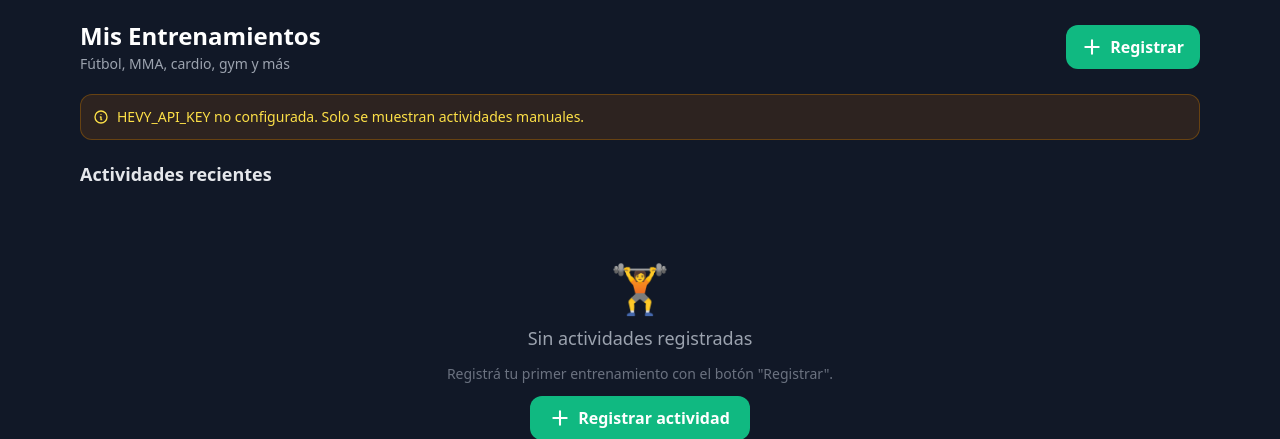
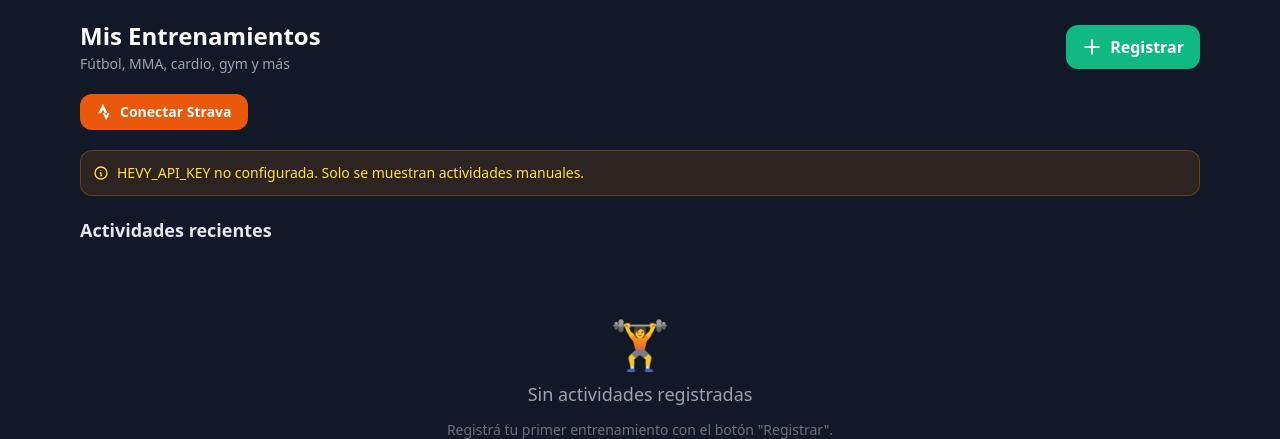
Before and after one commit to bgianfran/Tracker_Fitness, a FastAPI app: page /workouts in a window 1280 px wide. Shown: the part 57-496 px from the top of the page. Run offline with FastAPI, Linux system fonts and the light colour scheme; some libraries are stand-ins or nearby versions.

Commit message:
feat: Strava OAuth integration with activity sync in workout timeline
https://claude.ai/code/session_01HFVsMCMUkH4g91cKJJvTMi

```diff
--- a/app/database.py
+++ b/app/database.py
@@ -125,6 +125,18 @@ class ManualWorkout(Base):
     created_at = Column(DateTime, default=datetime.utcnow)
 
 
+class StravaToken(Base):
+    __tablename__ = "strava_tokens"
+
+    id = Column(Integer, primary_key=True)
+    athlete_id = Column(Integer, nullable=False)
+    access_token = Column(String, nullable=False)
+    refresh_token = Column(String, nullable=False)
+    expires_at = Column(Integer, nullable=False)  # Unix timestamp
+    created_at = Column(DateTime, default=datetime.utcnow)
+    updated_at = Column(DateTime, default=datetime.utcnow, onupdate=datetime.utcnow)
+
+
 def get_db():
     db = SessionLocal()
     try:
--- a/app/main.py
+++ b/app/main.py
@@ -9,9 +9,10 @@ import os
 import base64
 import json
 
-from app.database import get_db, init_db, FoodEntry, UserProfile, DayScore, ChatMessage, BodyMeasurement, ManualWorkout
+from app.database import get_db, init_db, FoodEntry, UserProfile, DayScore, ChatMessage, BodyMeasurement, ManualWorkout, StravaToken
 from app.food_data import search_foods, get_food, FOOD_DATABASE
 from app.hevy import fetch_recent_workouts, format_workout_summary, get_workout_display_data
+from app.strava_api import get_auth_url, exchange_code, get_valid_token, fetch_activities, format_activity
 
 
 def calculate_score(cal_pct: float, protein_pct: float, wellbeing: str) -> int:
@@ -666,6 +667,52 @@ def delete_measurement(measurement_id: int, db: Session = Depends(get_db)):
     return JSONResponse(content={"success": True})
 
 
+STRAVA_REDIRECT_URI = "https://trackerfitness-production.up.railway.app/strava/callback"
+
+
+@app.get("/strava/connect")
+def strava_connect():
+    url = get_auth_url(STRAVA_REDIRECT_URI)
+    return RedirectResponse(url=url)
+
+
+@app.get("/strava/callback")
+def strava_callback(
+    code: str = "",
+    error: str = "",
+    db: Session = Depends(get_db),
+):
+    if error or not code:
+        return RedirectResponse(url="/workouts?strava_error=denied", status_code=303)
+    try:
+        data = exchange_code(code, STRAVA_REDIRECT_URI)
+        athlete_id = data.get("athlete", {}).get("id", 0)
+        existing = db.query(StravaToken).first()
+        if existing:
+            existing.athlete_id = athlete_id
+            existing.access_token = data["access_token"]
+            existing.refresh_token = data["refresh_token"]
+            existing.expires_at = data["expires_at"]
+        else:
+            db.add(StravaToken(
+                athlete_id=athlete_id,
+                access_token=data["access_token"],
+                refresh_token=data["refresh_token"],
+                expires_at=data["expires_at"],
+            ))
+        db.commit()
+        return RedirectResponse(url="/workouts?strava_connected=1", status_code=303)
+    except Exception as e:
+        return RedirectResponse(url=f"/workouts?strava_error=1", status_code=303)
+
+
+@app.post("/strava/disconnect")
+def strava_disconnect(db: Session = Depends(get_db)):
+    db.query(StravaToken).delete()
+    db.commit()
+    return RedirectResponse(url="/workouts", status_code=303)
+
+
 @app.get("/workouts", response_class=HTMLResponse)
 def workouts_page(request: Request, db: Session = Depends(get_db)):
     profile = db.query(UserProfile).first()
@@ -699,19 +746,48 @@ def workouts_page(request: Request, db: Session = Depends(get_db)):
         week_minutes += dur // 60
     week_kcal = sum((mw.calories_burned or 0) for mw in week_manual)
 
+    # Strava workouts
+    strava_workouts = []
+    strava_error = None
+    strava_connected = bool(db.query(StravaToken).first())
+    if strava_connected:
+        try:
+            access_token = get_valid_token(db)
+            if access_token:
+                raw_strava = fetch_activities(access_token, per_page=30)
+                strava_workouts = [format_activity(a) for a in raw_strava]
+                # Add Strava calories to weekly kcal
+                week_strava = [a for a in strava_workouts if a.get("sort_date", "") >= str(week_start)]
+                week_kcal += sum((a.get("calories") or 0) for a in week_strava)
+                week_sessions += len(week_strava)
+                for a in week_strava:
+                    week_minutes += (a.get("duration_seconds") or 0) // 60
+            else:
+                strava_error = "Token de Strava inválido. Volvé a conectar."
+                strava_connected = False
+        except Exception as e:
+            strava_error = f"Error al cargar Strava: {str(e)}"
+
     anthropic_key = os.environ.get("ANTHROPIC_API_KEY", "")
+    strava_param = request.query_params.get("strava_connected")
+    strava_err_param = request.query_params.get("strava_error")
 
     return templates.TemplateResponse("workouts.html", {
         "request": request,
         "profile": profile,
         "hevy_workouts": hevy_workouts,
         "manual_workouts": manual_workouts,
+        "strava_workouts": strava_workouts,
+        "strava_connected": strava_connected,
+        "strava_error": strava_error,
         "hevy_error": hevy_error,
         "week_sessions": week_sessions,
         "week_minutes": week_minutes,
         "week_kcal": week_kcal,
         "today": today,
         "anthropic_configured": bool(anthropic_key),
+        "flash_strava_connected": strava_param == "1",
+        "flash_strava_error": strava_err_param,
     })
 
 
--- a/app/templates/workouts.html
+++ b/app/templates/workouts.html
@@ -17,6 +17,44 @@
       </svg>
       <span class="hidden sm:inline">Registrar</span>
     </button>
+  </div>
+
+  <!-- Flash: Strava connected -->
+  {% if flash_strava_connected %}
+  <div class="bg-orange-900/30 border border-orange-600/50 rounded-xl p-3 flex items-center gap-2 text-sm text-orange-300">
+    <span class="text-lg">🎉</span>
+    <span>¡Strava conectado! Tus actividades ya aparecen en el timeline.</span>
+  </div>
+  {% endif %}
+  {% if flash_strava_error %}
+  <div class="bg-red-900/30 border border-red-700/50 rounded-xl p-3 flex items-center gap-2 text-sm text-red-300">
+    <span>❌ Error al conectar Strava. Intentá de nuevo.</span>
+  </div>
+  {% endif %}
+
+  <!-- Strava + Hevy connection bar -->
+  <div class="flex flex-wrap gap-2">
+    {% if strava_connected %}
+    <div class="flex items-center gap-2 bg-orange-900/20 border border-orange-700/50 rounded-xl px-3 py-2 text-sm">
+      <span class="text-orange-400 font-medium">🟠 Strava conectado</span>
+      <form action="/strava/disconnect" method="post" class="inline">
+        <button type="submit" class="text-xs text-gray-500 hover:text-red-400 transition-colors ml-1">Desconectar</button>
+      </form>
+    </div>
+    {% else %}
+    <a href="/strava/connect"
+       class="flex items-center gap-2 bg-orange-600 hover:bg-orange-500 active:bg-orange-700 text-white font-semibold px-4 py-2 rounded-xl transition-colors text-sm">
+      <svg class="w-4 h-4" fill="currentColor" viewBox="0 0 24 24">
+        <path d="M15.387 17.944l-2.089-4.116h-3.065L15.387 24l5.15-10.172h-3.066m-7.008-5.599l2.836 5.598h4.172L10.463 0l-7 13.828h4.169"/>
+      </svg>
+      Conectar Strava
+    </a>
+    {% endif %}
+    {% if strava_error %}
+    <div class="flex items-center gap-1 text-xs text-yellow-400 bg-yellow-900/20 border border-yellow-700/50 rounded-xl px-3 py-2">
+      ⚠️ {{ strava_error }}
+    </div>
+    {% endif %}
   </div>
 
   <!-- Hevy notice if no key -->
@@ -208,7 +246,7 @@
     {% set days_es = ["Lunes", "Martes", "Miércoles", "Jueves", "Viernes", "Sábado", "Domingo"] %}
     {% set months_es = ["ene", "feb", "mar", "abr", "may", "jun", "jul", "ago", "sep", "oct", "nov", "dic"] %}
 
-    {# Build combined list: manual workouts + hevy workouts #}
+    {# Build combined list: manual + hevy + strava #}
     {% set ns = namespace(all_items=[]) %}
     {% for mw in manual_workouts %}
       {% set ns.all_items = ns.all_items + [{"type": "manual", "data": mw, "sort_date": mw.date.isoformat()}] %}
@@ -217,7 +255,9 @@
       {% set hw_date = hw.get("sort_date", hw.get("start_time", "")[:10]) %}
       {% set ns.all_items = ns.all_items + [{"type": "hevy", "data": hw, "sort_date": hw_date}] %}
     {% endfor %}
-    {# Sort descending by sort_date using selectattr (Jinja2 limitation: sort by key) #}
+    {% for sw in strava_workouts %}
+      {% set ns.all_items = ns.all_items + [{"type": "strava", "data": sw, "sort_date": sw.get("sort_date", "")}] %}
+    {% endfor %}
     {% set ns.all_items = ns.all_items | sort(attribute="sort_date", reverse=True) %}
 
     {% if ns.all_items %}
@@ -351,6 +391,62 @@
                 {% endif %}
               </div>
               {% endif %}
+            </div>
+          </div>
+        </div>
+        {% elif item.type == "strava" %}
+        {% set sw = item.data %}
+        <div class="bg-gray-800 border border-gray-700 border-l-4 border-orange-500 rounded-xl p-4">
+          <div class="flex items-start gap-3">
+            <div class="text-2xl flex-shrink-0">{{ sw.get("emoji", "🏅") }}</div>
+            <div class="flex-1 min-w-0">
+              <div class="flex items-center gap-2 flex-wrap">
+                <span class="font-semibold text-white">{{ sw.get("title", sw.get("sport_type", "Actividad")) }}</span>
+                <span class="text-xs px-2 py-0.5 rounded-full bg-orange-900/50 text-orange-300 font-medium">Strava</span>
+              </div>
+              <div class="text-xs text-gray-400 mt-0.5">{{ sw.get("sort_date", "") }}</div>
+              <div class="flex items-center gap-3 mt-2 flex-wrap text-sm text-gray-300">
+                {% if sw.get("duration_seconds") %}
+                <span class="flex items-center gap-1">
+                  <svg class="w-3.5 h-3.5 text-gray-500" fill="none" stroke="currentColor" viewBox="0 0 24 24">
+                    <path stroke-linecap="round" stroke-linejoin="round" stroke-width="2" d="M12 8v4l3 3m6-3a9 9 0 11-18 0 9 9 0 0118 0z"/>
+                  </svg>
+                  {{ (sw.get("duration_seconds", 0) // 60) }} min
+                </span>
+                {% endif %}
+                {% if sw.get("distance_km") %}
+                <span class="flex items-center gap-1 text-blue-300">
+                  <svg class="w-3.5 h-3.5" fill="none" stroke="currentColor" viewBox="0 0 24 24">
+                    <path stroke-linecap="round" stroke-linejoin="round" stroke-width="2" d="M17.657 16.657L13.414 20.9a1.998 1.998 0 01-2.827 0l-4.244-4.243a8 8 0 1111.314 0z"/>
+                  </svg>
+                  {{ sw.get("distance_km") }} km
+                </span>
+                {% endif %}
+                {% if sw.get("calories") %}
+                <span class="flex items-center gap-1 text-orange-300">
+                  <svg class="w-3.5 h-3.5" fill="none" stroke="currentColor" viewBox="0 0 24 24">
+                    <path stroke-linecap="round" stroke-linejoin="round" stroke-width="2" d="M17.657 18.657A8 8 0 016.343 7.343S7 9 9 10c0-2 .5-5 2.986-7C14 5 16.09 5.777 17.656 7.343A7.975 7.975 0 0120 13a7.975 7.975 0 01-2.343 5.657z"/>
+                  </svg>
+                  {{ sw.get("calories") }} kcal
+                </span>
+                {% endif %}
+                {% if sw.get("avg_heart_rate") %}
+                <span class="flex items-center gap-1 text-red-300">
+                  <svg class="w-3.5 h-3.5" fill="none" stroke="currentColor" viewBox="0 0 24 24">
+                    <path stroke-linecap="round" stroke-linejoin="round" stroke-width="2" d="M4.318 6.318a4.5 4.5 0 000 6.364L12 20.364l7.682-7.682a4.5 4.5 0 00-6.364-6.364L12 7.636l-1.318-1.318a4.5 4.5 0 00-6.364 0z"/>
+                  </svg>
+                  {{ sw.get("avg_heart_rate") | round(0) | int }} bpm
+                </span>
+                {% endif %}
+                {% if sw.get("elevation_gain") %}
+                <span class="flex items-center gap-1 text-green-300">
+                  <svg class="w-3.5 h-3.5" fill="none" stroke="currentColor" viewBox="0 0 24 24">
+                    <path stroke-linecap="round" stroke-linejoin="round" stroke-width="2" d="M5 10l7-7m0 0l7 7m-7-7v18"/>
+                  </svg>
+                  {{ sw.get("elevation_gain") | round(0) | int }} m
+                </span>
+                {% endif %}
+              </div>
             </div>
           </div>
         </div>
```
Also changed, not shown: app/strava_api.py (added, +104 -0 lines).
